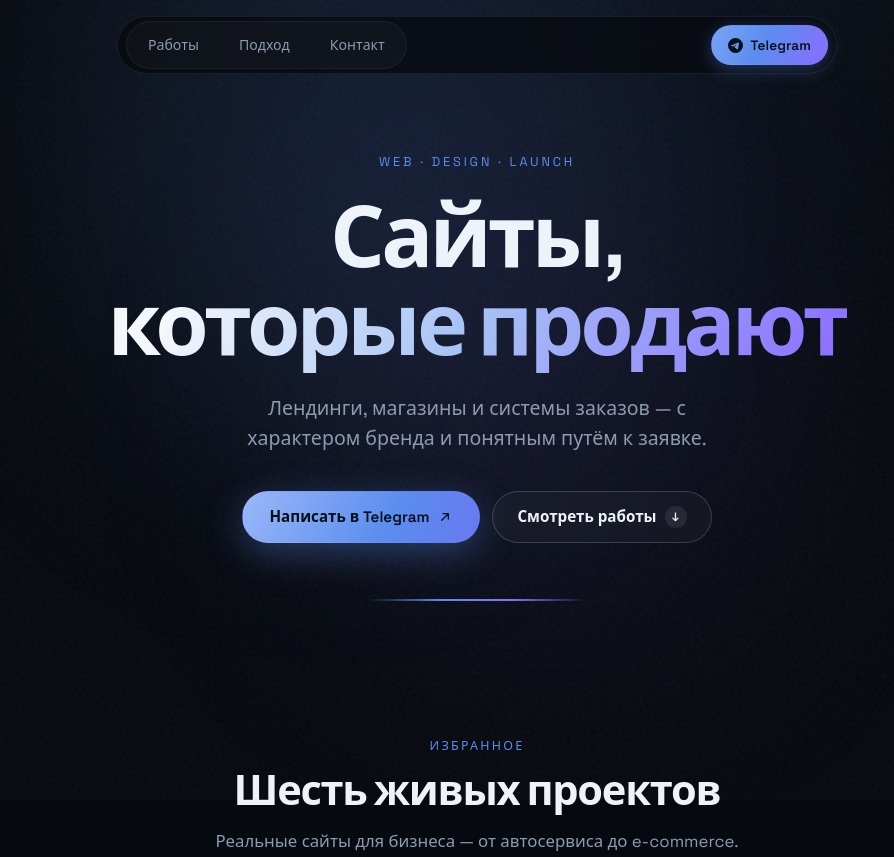
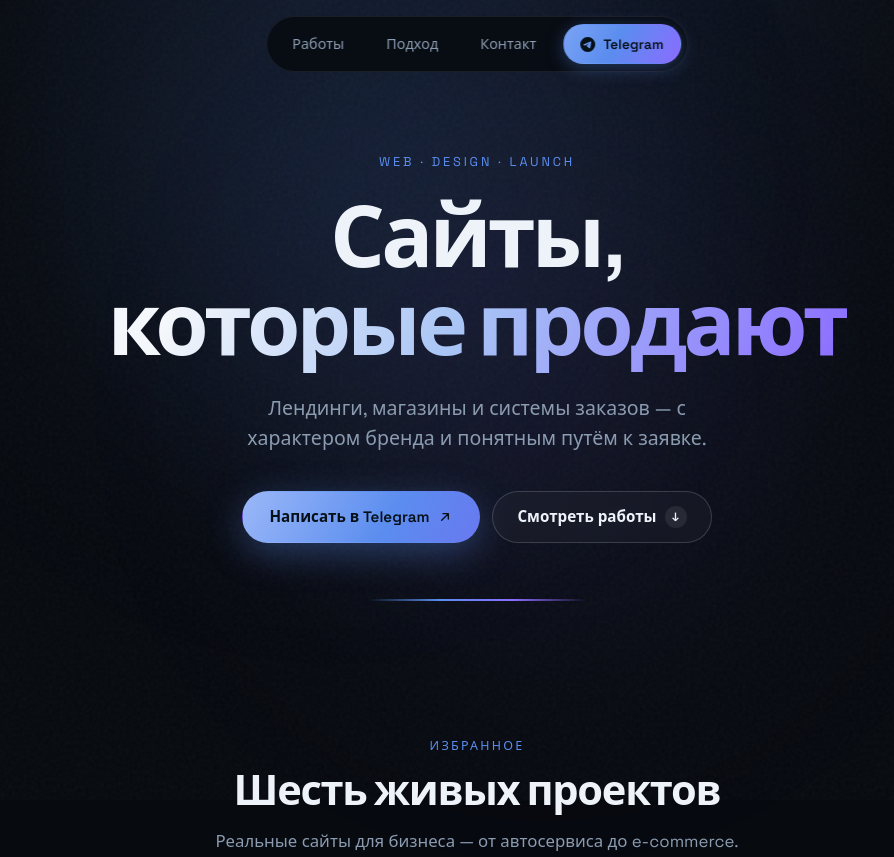
Before and after one commit to natriy1337/portfolio, a plain HTML site: page index.html in a window 1280 px wide. Shown: the top 857 px of the page, without its empty margins (163-1057 px from the left). Drawn offline with Linux system fonts and the light colour scheme.

Commit message:
Fix nav: compact bar, no icons, cache-bust CSS

```diff
--- a/index.html
+++ b/index.html
@@ -8,7 +8,7 @@
   <link rel="preconnect" href="https://fonts.googleapis.com" />
   <link rel="preconnect" href="https://fonts.gstatic.com" crossorigin />
   <link href="https://fonts.googleapis.com/css2?family=Archivo:wght@400;500;600;700&family=Space+Grotesk:wght@400;500;600;700&display=swap" rel="stylesheet" />
-  <link rel="stylesheet" href="./styles.css" />
+  <link rel="stylesheet" href="./styles.css?v=4" />
 </head>
 <body>
   <div class="noise" aria-hidden="true"></div>
--- a/styles.css
+++ b/styles.css
@@ -102,20 +102,21 @@ main,
   z-index: 1;
 }
 
-/* ——— Nav: chips + telegram ——— */
+/* ——— Nav: compact centered bar ——— */
 .nav {
   position: fixed;
   top: 16px;
   left: 50%;
   transform: translateX(-50%);
-  width: min(720px, calc(100% - 32px));
-  height: 58px;
+  width: max-content;
+  max-width: calc(100% - 32px);
+  height: 56px;
   display: flex;
   align-items: center;
-  justify-content: space-between;
-  gap: 12px;
-  padding: 0 8px 0 8px;
-  background: rgba(7, 10, 15, 0.78);
+  justify-content: center;
+  gap: 8px;
+  padding: 6px;
+  background: rgba(7, 10, 15, 0.82);
   border: 1px solid var(--border);
   border-radius: 999px;
   backdrop-filter: blur(18px);
@@ -126,11 +127,11 @@ main,
 .nav__links {
   display: flex;
   align-items: center;
-  gap: 6px;
-  padding: 4px;
-  border-radius: 999px;
-  background: rgba(255, 255, 255, 0.03);
-  border: 1px solid rgba(255, 255, 255, 0.05);
+  gap: 4px;
+  padding: 0;
+  border: none;
+  background: transparent;
+  border-radius: 0;
 }
 
 .nav__chip {
@@ -138,42 +139,25 @@ main,
   display: inline-flex;
   align-items: center;
   justify-content: center;
-  height: 38px;
-  padding: 0 16px;
-  font-size: 0.88rem;
+  height: 40px;
+  padding: 0 18px;
+  font-size: 0.9rem;
   font-weight: 500;
   line-height: 1;
   color: var(--muted);
   border-radius: 999px;
   border: 1px solid transparent;
+  background: transparent;
   cursor: pointer;
   transition: color 0.22s ease, background 0.22s ease, border-color 0.22s ease, box-shadow 0.22s ease;
-}
-
-.nav__chip::after {
-  content: "";
-  position: absolute;
-  left: 50%;
-  bottom: 7px;
-  width: 0;
-  height: 2px;
-  border-radius: 999px;
-  background: linear-gradient(90deg, var(--accent), var(--accent-2));
-  transform: translateX(-50%);
-  transition: width 0.25s var(--ease);
 }
 
 .nav__chip:hover,
 .nav__chip:focus-visible {
   color: var(--text);
-  background: linear-gradient(135deg, rgba(91, 141, 239, 0.18), rgba(139, 108, 255, 0.12));
-  border-color: rgba(91, 141, 239, 0.4);
-  box-shadow: 0 0 22px rgba(91, 141, 239, 0.18);
-}
-
-.nav__chip:hover::after,
-.nav__chip:focus-visible::after {
-  width: 40%;
+  background: linear-gradient(135deg, rgba(91, 141, 239, 0.2), rgba(139, 108, 255, 0.14));
+  border-color: rgba(91, 141, 239, 0.45);
+  box-shadow: 0 0 22px rgba(91, 141, 239, 0.2);
 }
 
 .nav__chip:focus-visible {
@@ -626,8 +610,7 @@ main,
 
 @media (max-width: 900px) {
   .nav {
-    width: min(420px, calc(100% - 24px));
-    justify-content: center;
+    width: max-content;
   }
 
   .nav__links {
```
